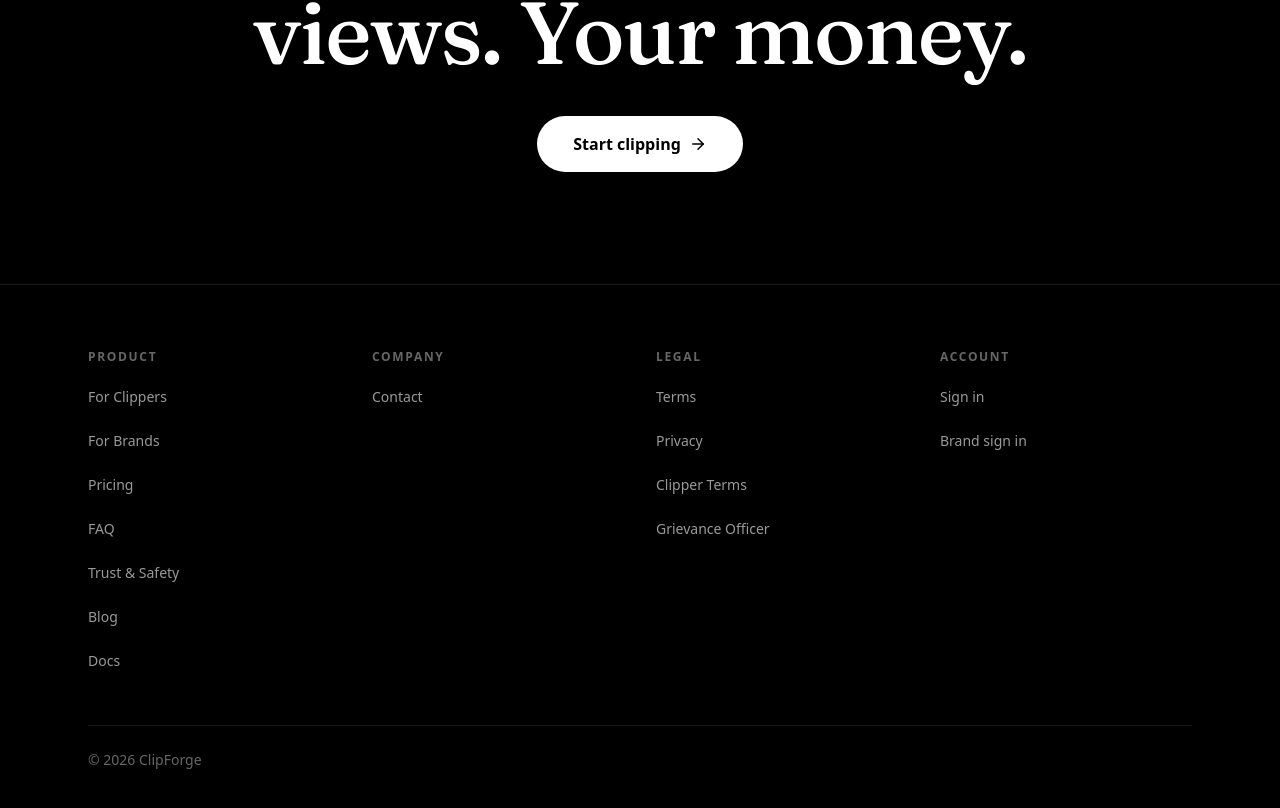
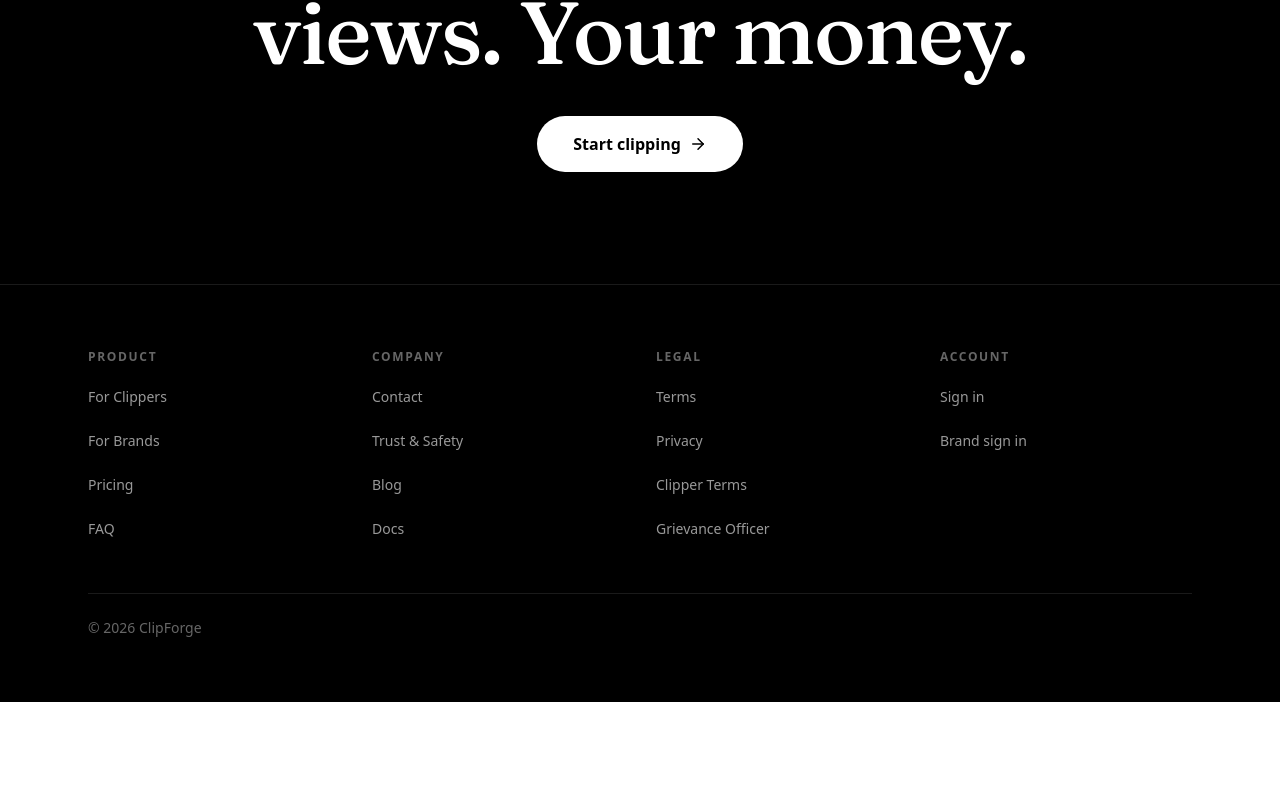
Before and after one commit to Chachi420/clipforge, a Next.js app: page / in a window 1280 px wide. Shown: the part 4637-5445 px from the top of the page. After the commit the page ends 5339 px from the top, so only its background shows below. Built offline with nearby package versions, Linux system fonts and the light colour scheme; a web font is replaced by a local one.

Commit message:
Footer: move Blog, Docs, Trust & Safety under Company

```diff
--- a/components/MarketingFooter.tsx
+++ b/components/MarketingFooter.tsx
@@ -9,14 +9,16 @@ const COLUMNS: { heading: string; links: { href: string; label: string }[] }[] =
       { href: "/brands", label: "For Brands" },
       { href: "/pricing", label: "Pricing" },
       { href: "/faq", label: "FAQ" },
+    ],
+  },
+  {
+    heading: "Company",
+    links: [
+      { href: "/contact", label: "Contact" },
       { href: "/trust", label: "Trust & Safety" },
       { href: "/blog", label: "Blog" },
       { href: "/docs", label: "Docs" },
     ],
-  },
-  {
-    heading: "Company",
-    links: [{ href: "/contact", label: "Contact" }],
   },
   {
     heading: "Legal",
```
